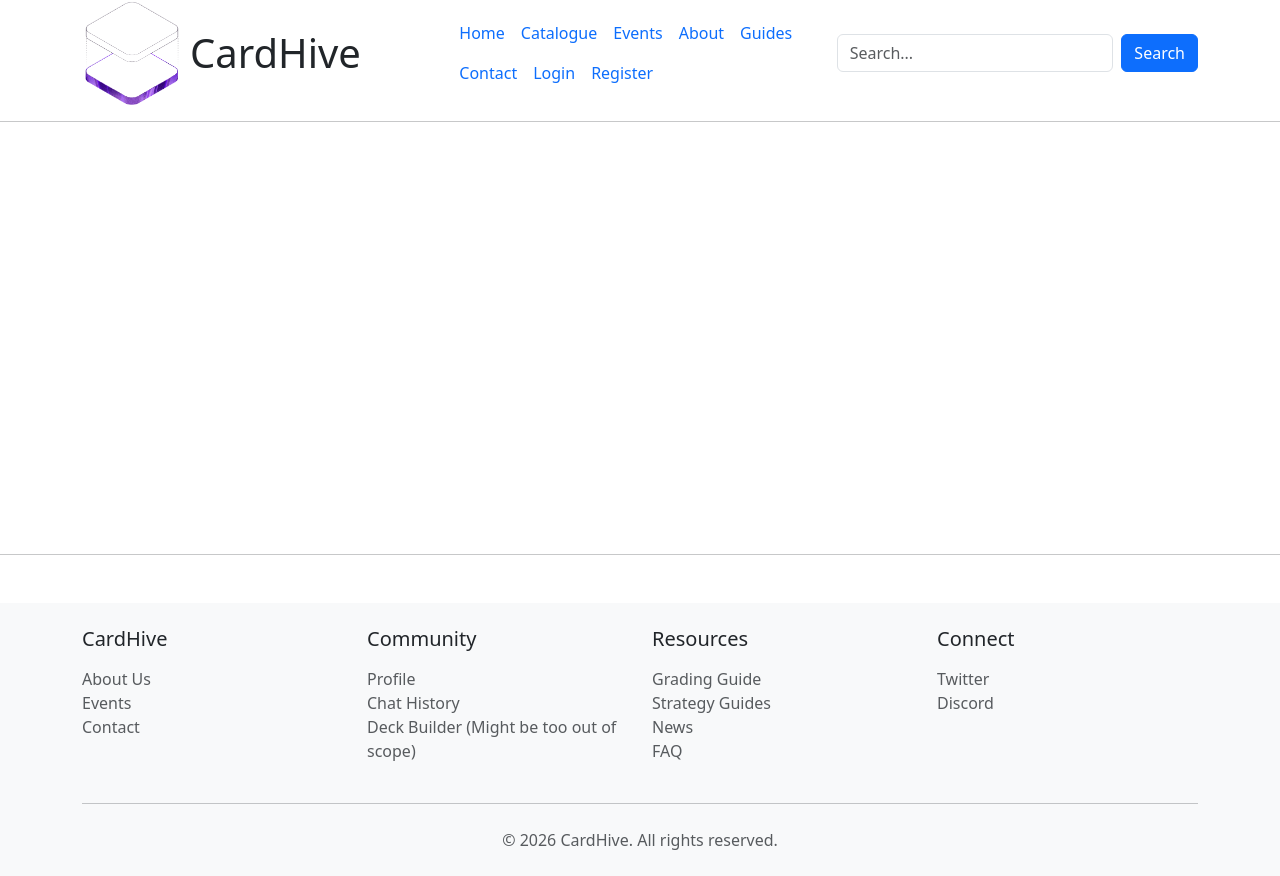
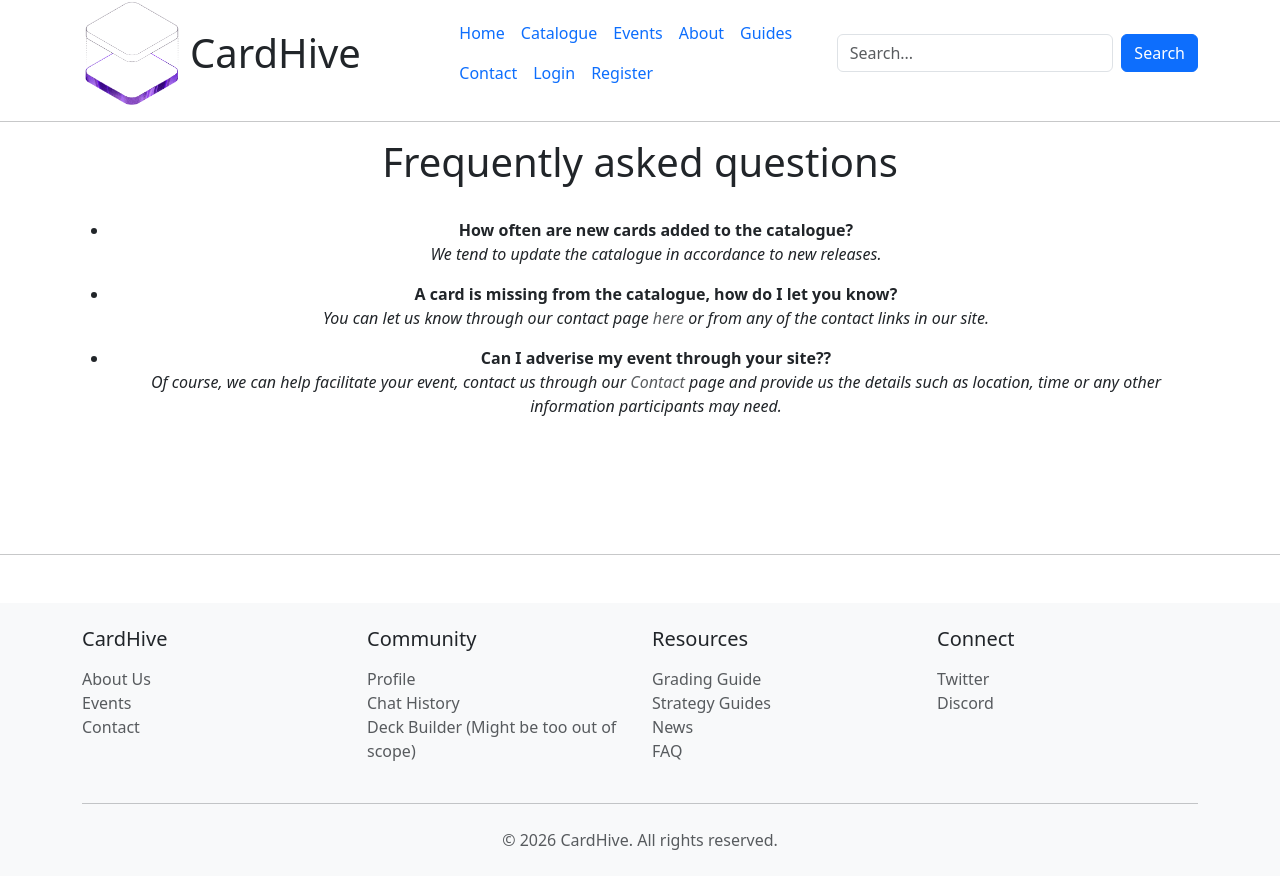
Before and after one commit to Applejuice724/IDaD-Project-Website, a Vue app in the folder Interface and Design Assignment/: page /faq in a window 1280 px wide. Built offline with nearby package versions, Linux system fonts and the light colour scheme.

Commit message:
Add Faq.vue and it's routing

```diff
--- /dev/null
+++ b/Interface and Design Assignment/src/components/Faq.vue
@@ -0,0 +1,28 @@
+<template>
+    <h1>Frequently asked questions</h1>
+    <br>
+    <ul>
+        <li>
+        <div class="question">How often are new cards added to the catalogue?</div>
+        <p class="answer">We tend to update the catalogue in accordance to new releases.</p>
+        </li>
+        <li>
+        <div class="question">A card is missing from the catalogue, how do I let you know?</div>
+        <p class="answer">You can let us know through our contact page <a href="/contact" class="text-decoration-none text-muted">here</a> or from any of the contact links in our site.</p>
+        </li>
+        <li>
+        <div class="question">Can I adverise my event through your site??</div>
+        <p class="answer">Of course, we can help facilitate your event, contact us through our <a href="/contact" class="text-decoration-none text-muted">Contact</a> page and provide us the details such as location, time or any other information participants may need.</p>
+        </li>
+    </ul>
+
+
+</template>
+<style>
+.question{
+    font-weight: bold;
+}
+.answer{
+    font-style: italic;
+}
+</style>
--- a/Interface and Design Assignment/src/router.js
+++ b/Interface and Design Assignment/src/router.js
@@ -7,6 +7,7 @@ import Catalogue   from './components/Catalogue.vue'
 import Contact     from './components/Contact.vue'
 import Events      from './components/Events.vue'
 import EventDetail from './components/Event_Components/EventDetail.vue'
+import Faq from  './components/Faq.vue'
 
 import LoginView    from './views/LoginView.vue'
 import RegisterView from './views/RegisterView.vue'
@@ -14,6 +15,7 @@ import CardDetail   from './views/CardDetailView.vue'
 import Dashboard    from './views/DashboardView.vue'
 import Profile      from './views/ProfileView.vue'
 import Guides       from './views/GuidesView.vue'
+
 
 const routes = [
   { path: '/',            name: 'Home',         component: Home },
@@ -28,6 +30,7 @@ const routes = [
   { path: '/dashboard',   name: 'Dashboard',    component: Dashboard,    meta: { requiresAuth: true } },
   { path: '/cards/:id',   name: 'CardDetail',   component: CardDetail },
   { path: '/profile/:id', name: 'Profile',      component: Profile },
+  {path: '/faq',          name: 'Faq',          component: Faq},
 ]
 
 const router = createRouter({
```
